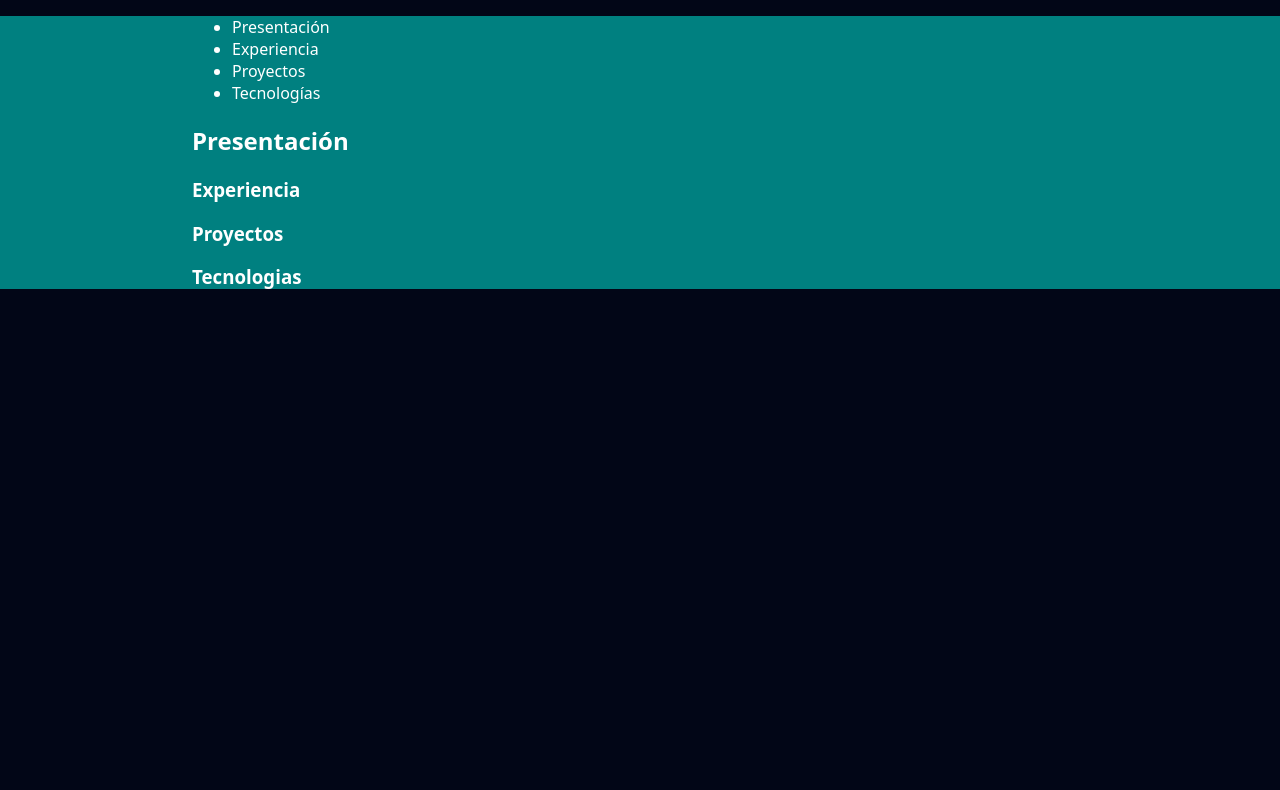
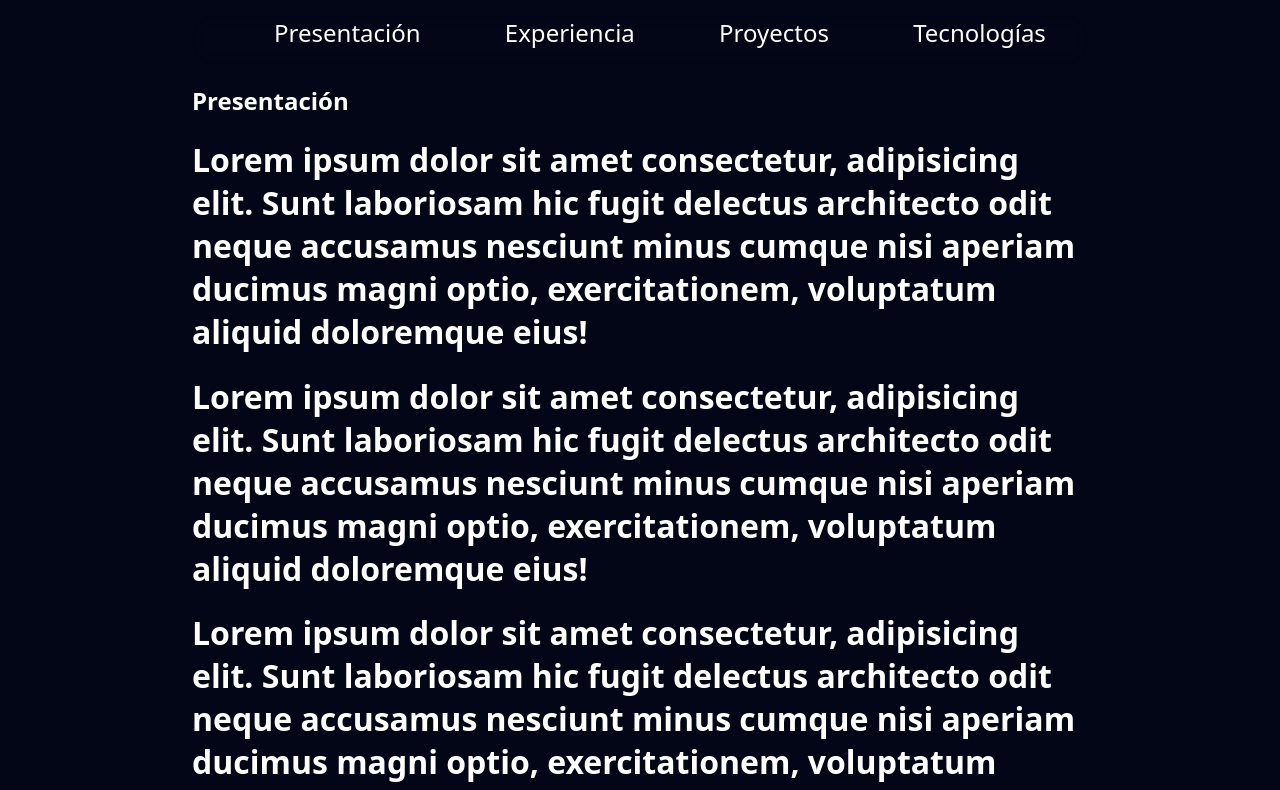
Before and after one commit to chandro-dev/alejocarreteroweb, a React (Vite) app: page / in a window 1280 px wide. Shown: the top 790 px of the page. Built offline with nearby package versions, Linux system fonts and the light colour scheme.

Commit message:
add nav for menu

```diff
--- a/src/App.css
+++ b/src/App.css
@@ -9,9 +9,8 @@ body{
   background:rgb(2, 6,23);
 }
 
-
+/*Envoltura de todo el Contenido*/
 .wrapper{
   padding-left:15%;
   padding-right:15%;
-  background-color: teal;
 }
--- /dev/null
+++ b/src/HeaderSection.css
@@ -0,0 +1,25 @@
+
+#navHeader{
+    position: sticky;
+    z-index: 2;
+    height: 3em;
+    top: 0;
+    width: 100%;
+    backdrop-filter: blur(8px);
+}
+
+#navHeader ul li{
+    margin: 0;
+    padding: 0;
+    list-style-type: none;
+
+}
+#navHeader ul {
+    position: relative;
+    display: flex;
+    justify-content: space-around;
+}
+#navHeader li {
+    height: 1em;
+    font-size: 1.5em;
+}
--- a/src/HeaderSection.jsx
+++ b/src/HeaderSection.jsx
@@ -1,8 +1,7 @@
-
+import './HeaderSection.css'
 export default function HeaderSection() {
     return (
-        <nav>
-
+        <nav id="navHeader">
                 <ul>
                 <li>Presentación</li>
                 <li>Experiencia</li>
--- a/src/Presentation.jsx
+++ b/src/Presentation.jsx
@@ -6,6 +6,12 @@ export default function Presentation(){
         <>
 
         <h2>Presentación</h2>
+        <h1>Lorem ipsum dolor sit amet consectetur, adipisicing elit. Sunt laboriosam hic fugit delectus architecto odit neque accusamus nesciunt minus cumque nisi aperiam ducimus magni optio, exercitationem, voluptatum aliquid doloremque eius!</h1>
+        <h1>Lorem ipsum dolor sit amet consectetur, adipisicing elit. Sunt laboriosam hic fugit delectus architecto odit neque accusamus nesciunt minus cumque nisi aperiam ducimus magni optio, exercitationem, voluptatum aliquid doloremque eius!</h1>
+        <h1>Lorem ipsum dolor sit amet consectetur, adipisicing elit. Sunt laboriosam hic fugit delectus architecto odit neque accusamus nesciunt minus cumque nisi aperiam ducimus magni optio, exercitationem, voluptatum aliquid doloremque eius!</h1>
+        <h1>Lorem ipsum dolor sit amet consectetur, adipisicing elit. Sunt laboriosam hic fugit delectus architecto odit neque accusamus nesciunt minus cumque nisi aperiam ducimus magni optio, exercitationem, voluptatum aliquid doloremque eius!</h1>
+        <h1>Lorem ipsum dolor sit amet consectetur, adipisicing elit. Sunt laboriosam hic fugit delectus architecto odit neque accusamus nesciunt minus cumque nisi aperiam ducimus magni optio, exercitationem, voluptatum aliquid doloremque eius!</h1>
+
         </>
     )
 }
```
